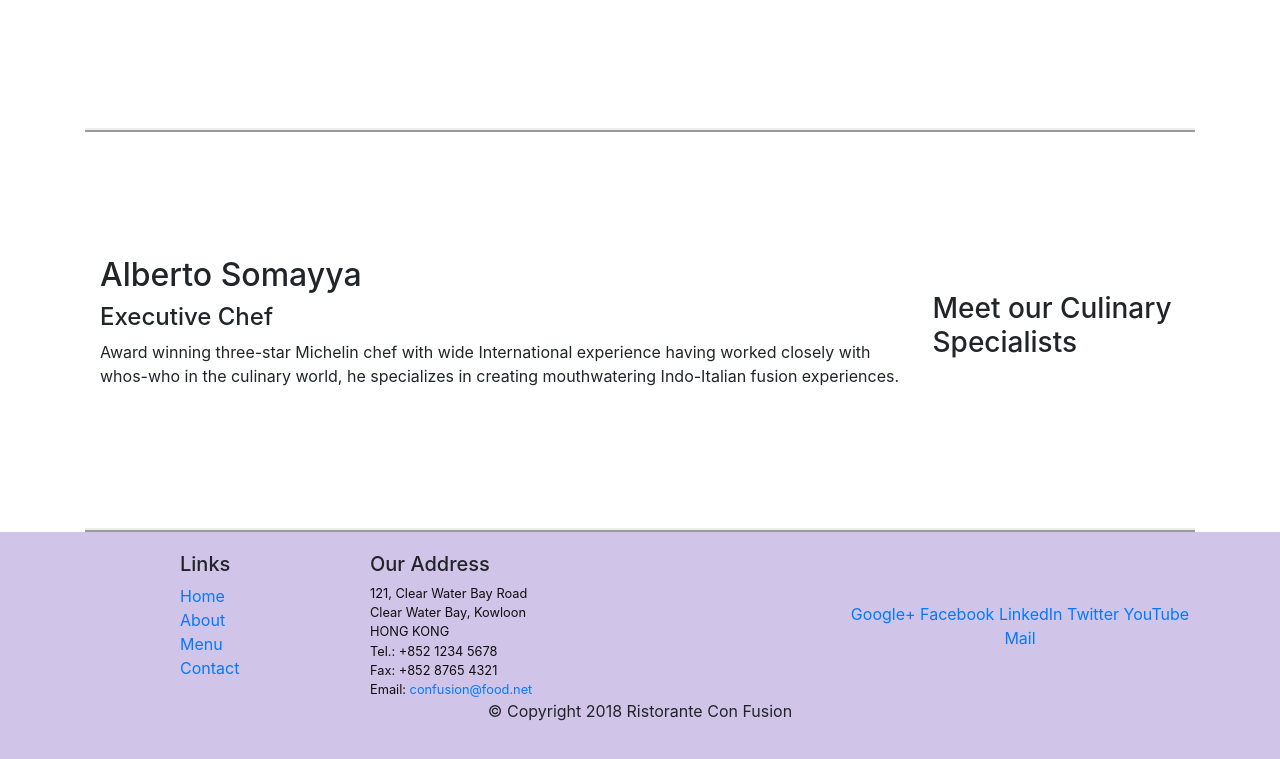
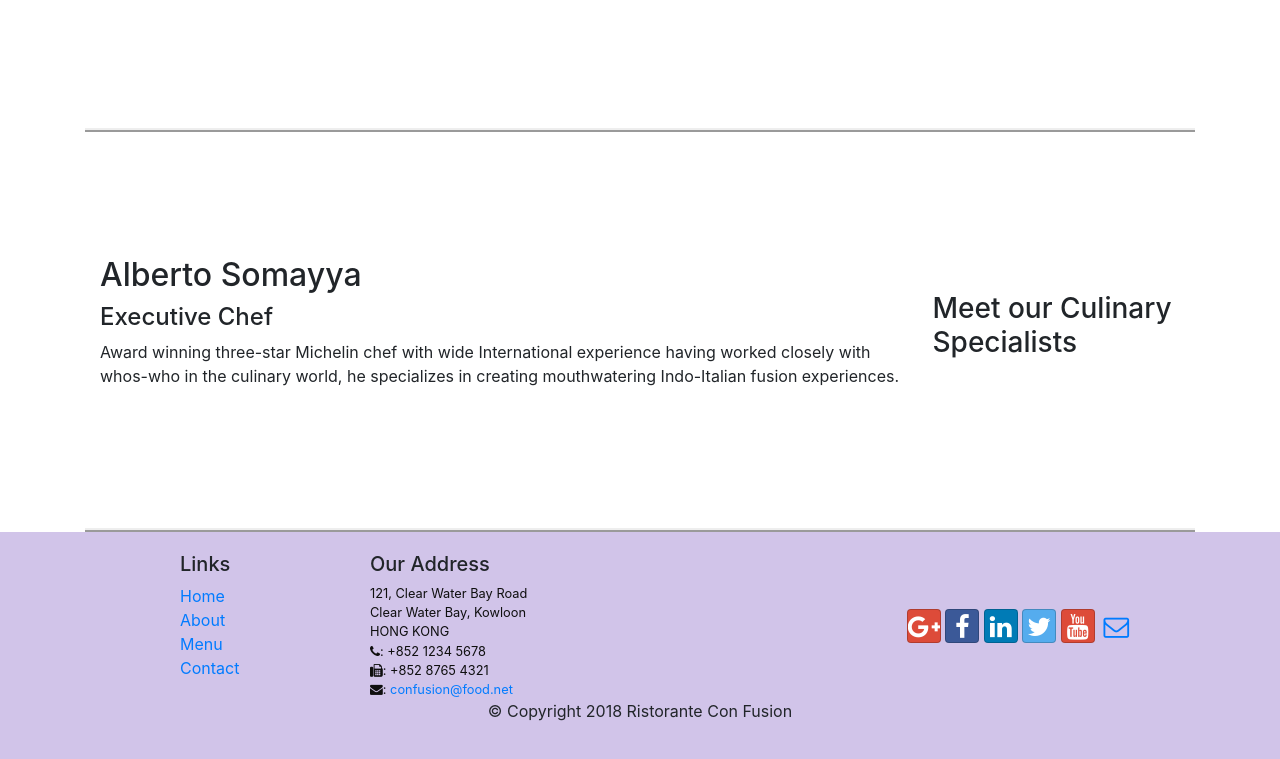
Before and after one commit to Anupama18Jimmy/Bootstrap, a website: page index.html in a window 1280 px wide. Shown: the part 1002-1761 px from the top of the page. Drawn offline with nearby package versions, Linux system fonts and the light colour scheme.

Commit message:
Icon Fonts

```diff
--- a/index.html
+++ b/index.html
@@ -9,6 +9,8 @@
 
     <!-- Bootstrap CSS -->
     <link rel="stylesheet" href="node_modules/bootstrap/dist/css/bootstrap.min.css">
+    <link rel="stylesheet" href="node_modules/font-awesome/css/font-awesome.min.css">
+    <link rel="stylesheet" href="node_modules/bootstrap-social/bootstrap-social.css">
     <link href="css/styles.css" rel="stylesheet">
     <title>Ristorante Con Fusion</title>
 </head>
@@ -19,10 +21,10 @@
             <a class="navbar-brand mr-auto" href="#">Ristorante Con Fusion</a>
             <div class="collapse navbar-collapse" id="Navbar">
                 <ul class="navbar-nav mr-auto">
-                    <li class="nav-item active"><a class="nav-link" href="#">Home</a></li>
-                    <li class="nav-item"><a class="nav-link" href="./aboutus.html">About</a></li>
-                    <li class="nav-item"><a class="nav-link" href="#">Menu</a></li>
-                    <li class="nav-item"><a class="nav-link" href="#">Contact</a></li>
+                    <li class="nav-item active"><a class="nav-link" href="#"><span class="fa fa-home fa-lg"></span> Home</a></li>
+                    <li class="nav-item"><a class="nav-link" href="./aboutus.html"><span class="fa fa-info fa-lg"></span> About</a></li>
+                    <li class="nav-item"><a class="nav-link" href="#"><span class="fa fa-list fa-lg"></span> Menu</a></li>
+                    <li class="nav-item"><a class="nav-link" href="#"><span class="fa fa-address-card fa-lg"></span> Contact</a></li>
                 </ul>
             </div>
         </div>
@@ -97,20 +99,20 @@
 		              121, Clear Water Bay Road<br>
 		              Clear Water Bay, Kowloon<br>
 		              HONG KONG<br>
-		              Tel.: +852 1234 5678<br>
-		              Fax: +852 8765 4321<br>
-		              Email: <a href="mailto:confusion@food.net">confusion@food.net</a>
+		              <i class="fa fa-phone"></i>: +852 1234 5678<br>
+		              <i class="fa fa-fax"></i>: +852 8765 4321<br>
+		              <i class="fa fa-envelope"></i>: <a href="mailto:confusion@food.net">confusion@food.net</a>
 		           </address>
                 </div>
                 <div class="col-sm-4 align-self-center">
                     <div class="text-center">
-                        <a href="http://google.com/+">Google+</a>
-                        <a href="http://www.facebook.com/profile.php?id=">Facebook</a>
-                        <a href="http://www.linkedin.com/in/">LinkedIn</a>
-                        <a href="http://twitter.com/">Twitter</a>
-                        <a href="http://youtube.com/">YouTube</a>
-                        <a href="mailto:">Mail</a>
-                    </div>
+                            <a class="btn btn-social-icon btn-google" href="http://google.com/+"><i class="fa fa-google-plus"></i></a>
+                            <a class="btn btn-social-icon btn-facebook" href="http://www.facebook.com/profile.php?id="><i class="fa fa-facebook"></i></a>
+                            <a class="btn btn-social-icon btn-linkedin" href="http://www.linkedin.com/in/"><i class="fa fa-linkedin"></i></a>
+                            <a class="btn btn-social-icon btn-twitter" href="http://twitter.com/"><i class="fa fa-twitter"></i></a>
+                            <a class="btn btn-social-icon btn-google" href="http://youtube.com/"><i class="fa fa-youtube"></i></a>
+                            <a class="btn btn-social-icon" href="mailto:"><i class="fa fa-envelope-o"></i></a>
+                        </div>
                 </div>
            </div>
            <div class="row justify-content-center">
```
Also changed, not shown: aboutus.html (+15 -13 lines).
